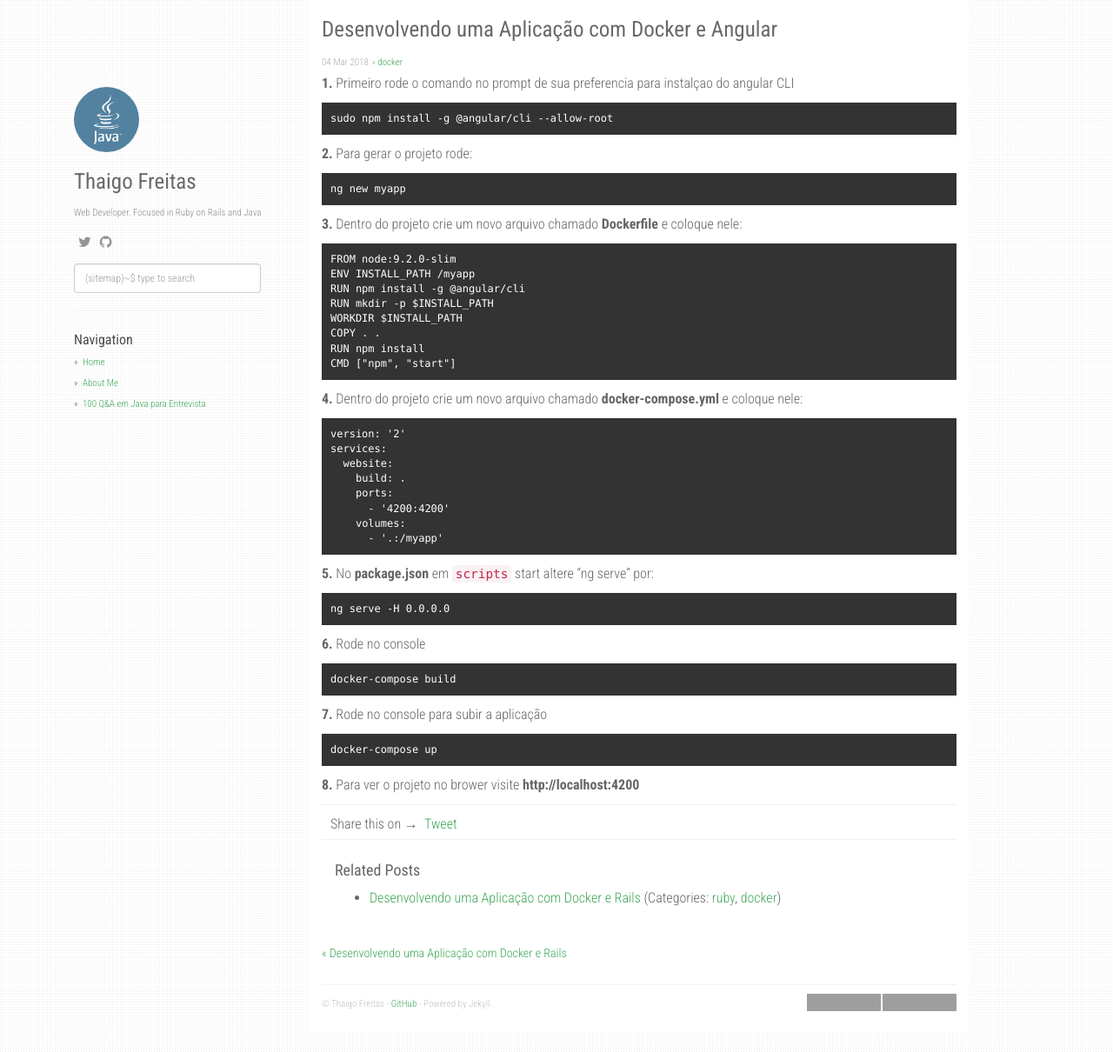
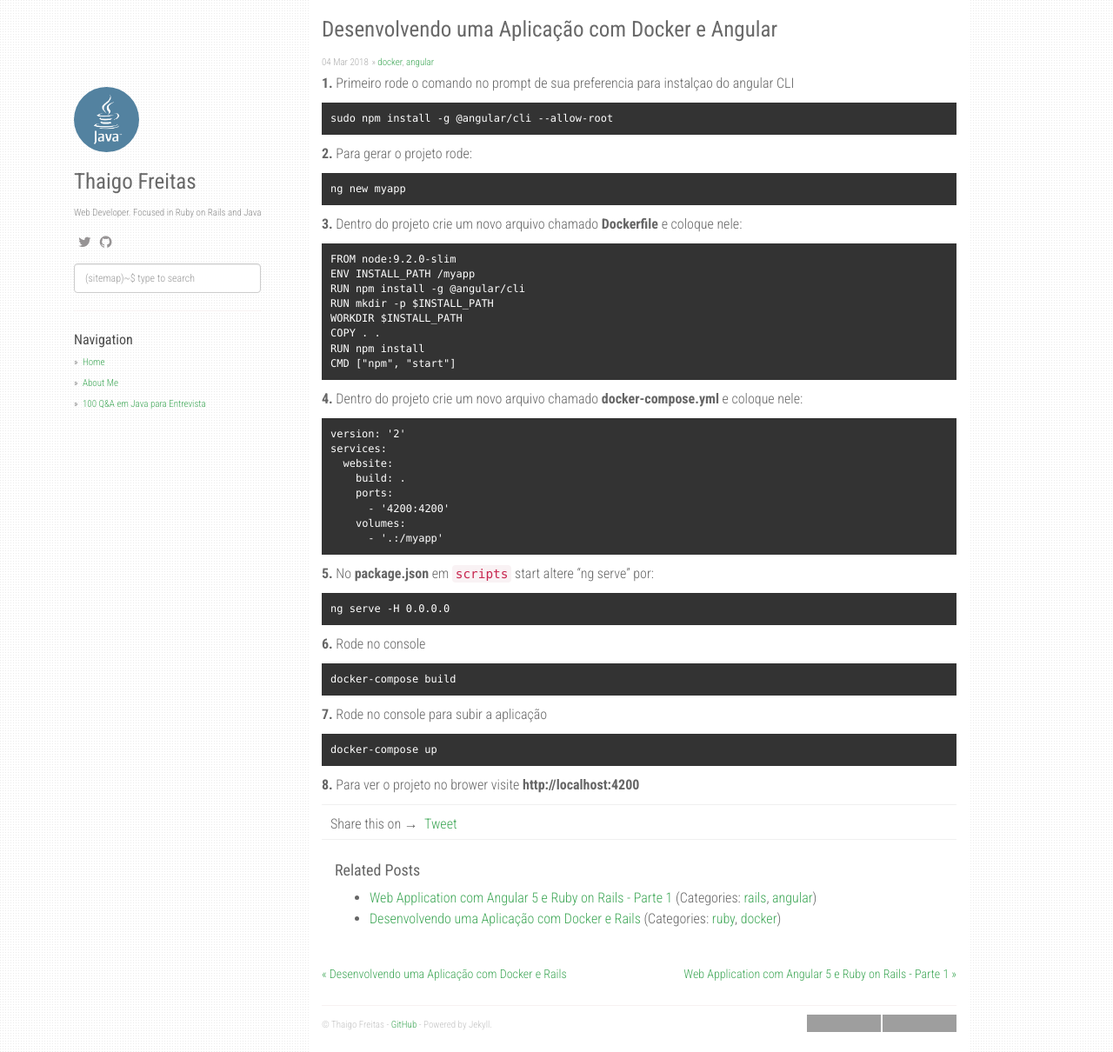
Before and after one commit to Thaigo/Thaigo.github.io, a Jekyll site: the page built from _posts/2018-03-04-desenvolvendo-uma-aplicacao-com-docker-e-angular.md, in a window 1280 px wide and 1210 px high. Shown: the whole window at 87% size. Built offline with Jekyll 4.4.1, drawn with Linux system fonts in a browser that asks for light colours; nearby versions of some CDN libraries; comment, search, counter and statistics services are not loaded; grey boxes are pictures that could not be loaded.

Commit message:
Web Application com Angular 5 e Ruby on Rails - Parte 1

```diff
--- a/_posts/2018-03-04-desenvolvendo-uma-aplicacao-com-docker-e-angular.md
+++ b/_posts/2018-03-04-desenvolvendo-uma-aplicacao-com-docker-e-angular.md
@@ -2,7 +2,7 @@
 layout: post
 title:  "Desenvolvendo uma Aplicação com Docker e Angular"
 date:   2018-03-04 00:50:00 -0300
-categories: [docker]
+categories: [docker, angular]
 ---
 
 **1.** Primeiro rode o comando no prompt de sua preferencia para instalçao do angular CLI
--- /dev/null
+++ b/_posts/2018-03-05-web-app-com-angular-e-ruby-on-rails-parte1.md
@@ -0,0 +1,22 @@
+---
+layout: post
+title:  "Web Application com Angular 5 e Ruby on Rails - Parte 1"
+date:   2018-03-05 00:50:00 -0300
+categories: [rails, angular]
+---
+
+## Introdução
+
+Nesse tutorial vamos criar uma aplicação usando Angular 5 e Ruby on Rails versão 5, nossa aplicação tem o objetivo de apresentar um simple CRUD e mostrar alguns dos recursos do Angular 5 com uma API Rest em Rails
+
+Para esse tutorial vamos utilizar em nossa máquina as recursos abaixo.
+
+ - Docker
+ - Postgres
+ - Visual Studio Code
+ - Node versão 9.6.x
+ - Npm versão 5.7.x
+
+Para verificar sua versao do node e npm use o comando.
+
+![Node e Npm](https://github.com/Thaigo/Thaigo.github.io/blob/master/static/img/_posts/angular_rails/node_e_npm.png)
--- /dev/null
+++ b/category/angular.md
@@ -0,0 +1,6 @@
+---
+layout: posts_by_category
+categories: angular
+title: Angular
+permalink: /category/angular
+---
```
Also changed, not shown: static/img/_posts/Broadcast_Mail.png (deleted), static/img/_posts/angular_rails/node_e_npm.png (added).
